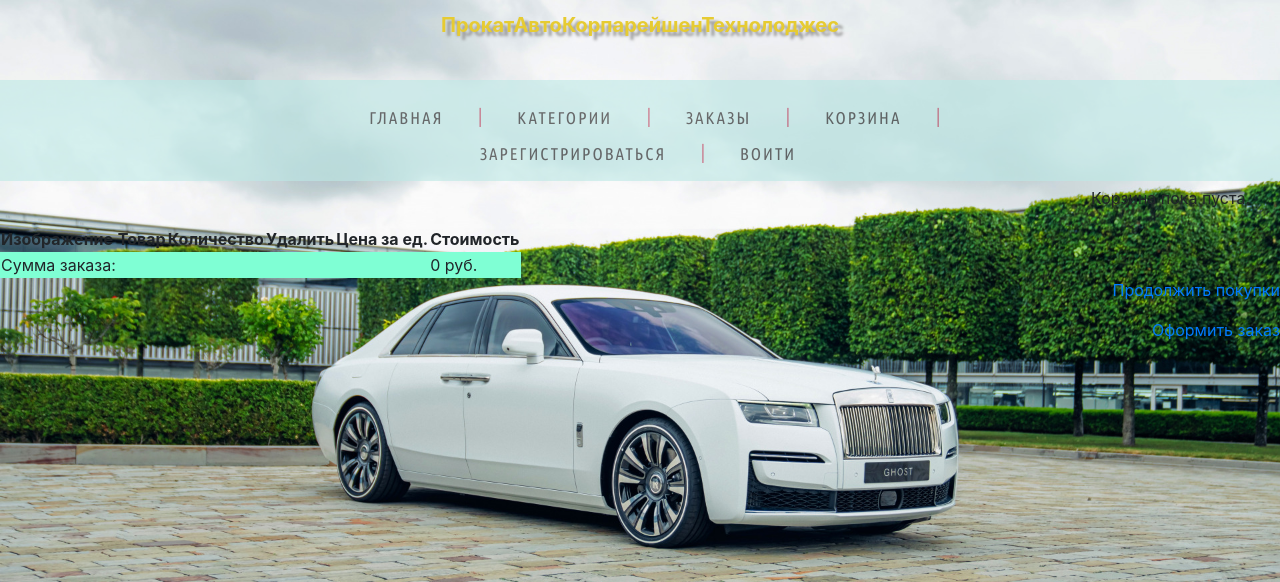
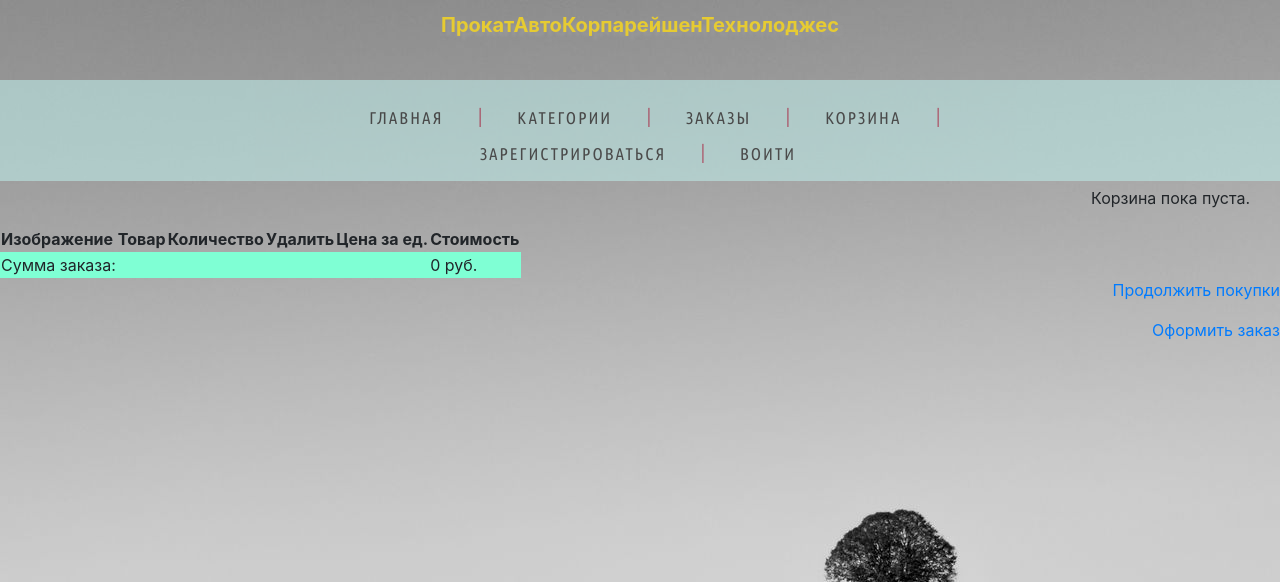
Before and after one commit to NovozhilovAV/shop_market, a Django app: page /cart/ in a window 1280 px wide. Shown: the top 582 px of the page. Run offline with Django 4.2, Linux system fonts and the light colour scheme; data that the repository does not hold is empty; some libraries are stand-ins or nearby versions.

Commit message:
refresh project 01.10.23 22:37

```diff
--- a/products/templates/products/base.html
+++ b/products/templates/products/base.html
@@ -20,7 +20,7 @@
     <style>
         body {
           {% comment %} background-color: rgb(238, 170, 68); {% endcomment %}
-          background-image:url("{% static 'img/rolls.jpg' %}");
+          background-image:url("{% static 'img/derevo.jpg' %}");
           background-repeat:no-repeat;
           background-size:cover;
         }
```
Also changed, not shown: media/images/rolls_royce_wraith.jpg (added), media/images/rollsroyce_wraith_vid.jpg (added), static/img/derevo.jpg (added), static/img/rolls_royce_wraith.jpg (added), static/img/rollsroyce_wraith_vid.jpg (added), 1 other file.
